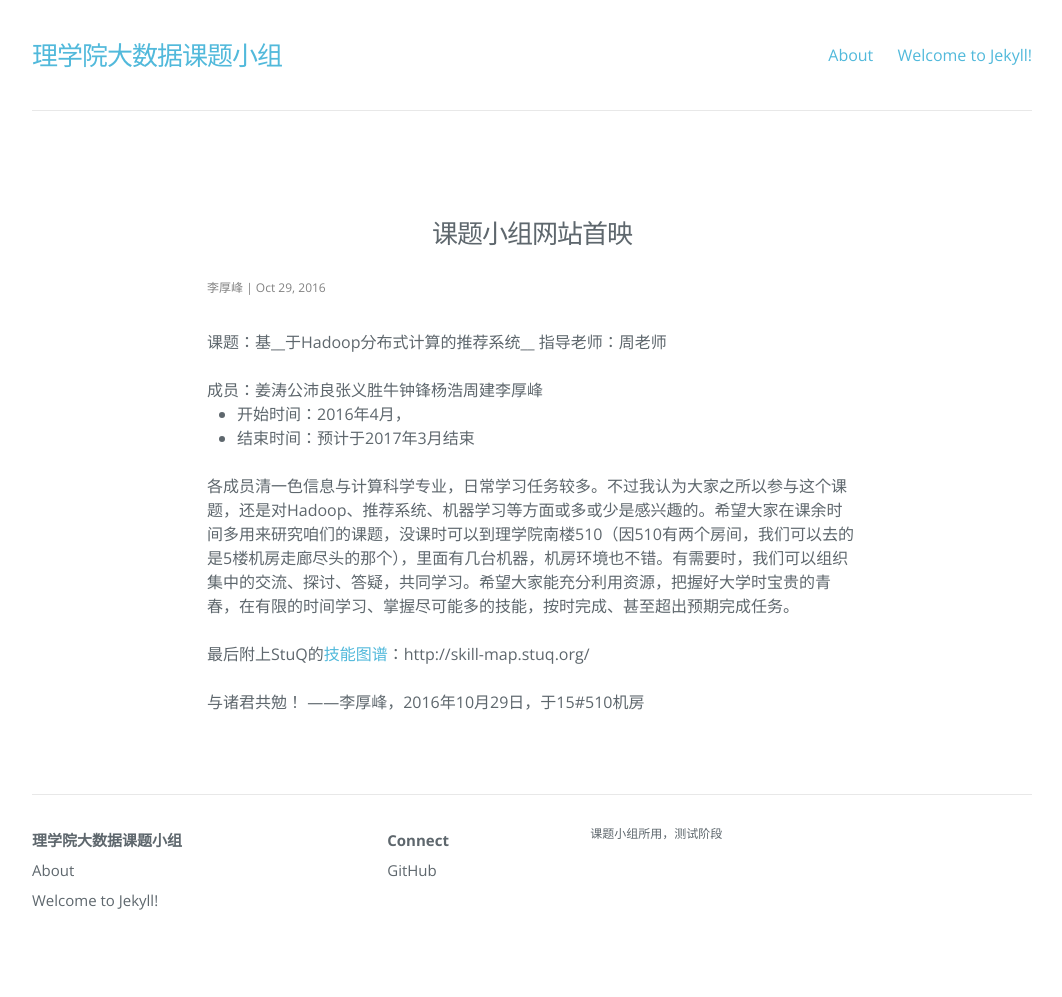
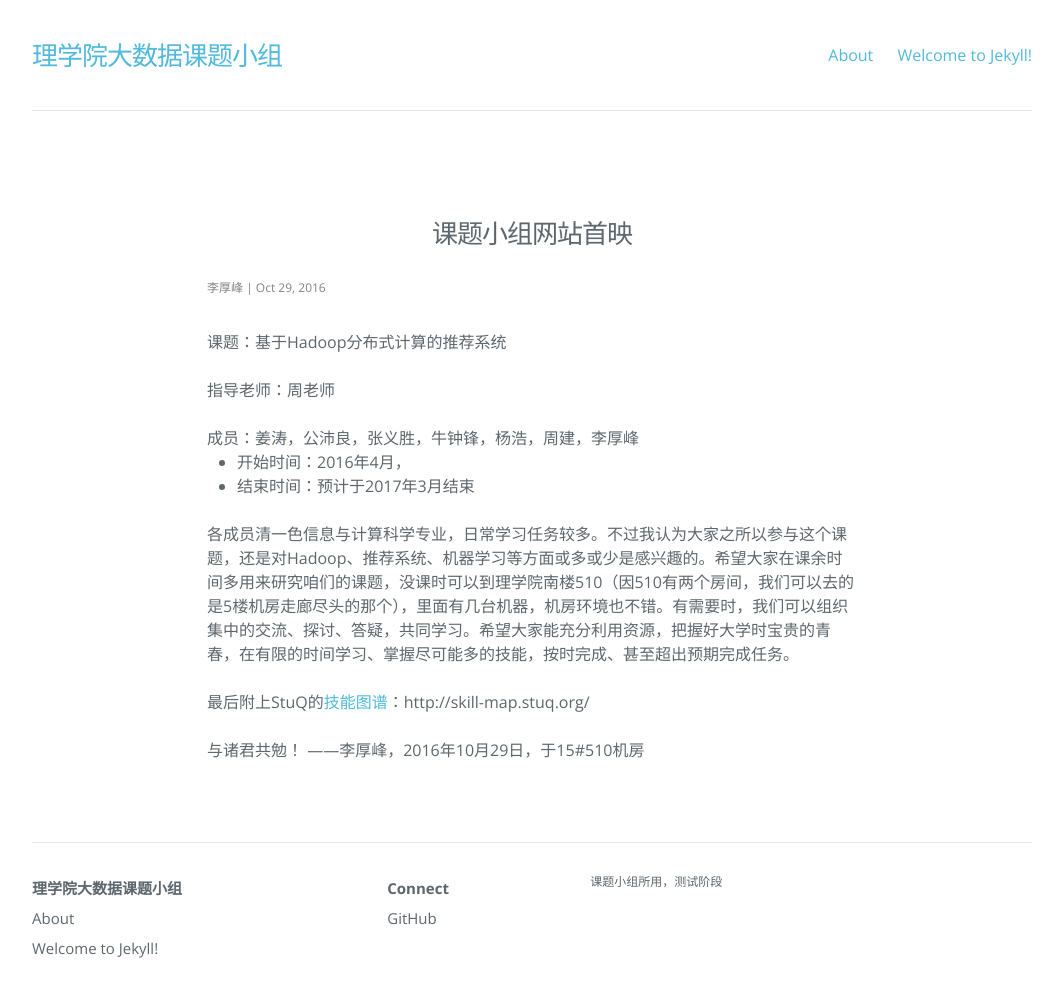
Before and after one commit to Genesis2011/Learn-BigData, a Jekyll site: the page built from _posts/2016-10-29-咱们课题小组也有网站啦.md, in a window 1280 px wide and 1031 px high. Shown: the top 997 px of the window, without its empty margins (108-1170 px from the left). Built offline with Jekyll 4.4.1, drawn with Linux system fonts in a browser that asks for light colours; nearby versions of some CDN libraries.

Commit message:
Update 课题小组网站首映

```diff
--- a/_posts/2016-10-29-咱们课题小组也有网站啦.md
+++ b/_posts/2016-10-29-咱们课题小组也有网站啦.md
@@ -4,10 +4,12 @@ layout: post
 categories: Innovation Project
 tags: 'Hadoop, Recommender Systems'
 ---
-课题：基__于Hadoop分布式计算的推荐系统__
+课题：基于Hadoop分布式计算的推荐系统
+
+
 指导老师：周老师
 
-|  成员：   |   姜涛  |  公沛良   |  张义胜   |  牛钟锋   |   杨浩  |  周建   |  李厚峰   |
+|  成员：   |   姜涛，  |  公沛良，   |  张义胜，   |  牛钟锋，   |   杨浩，  |  周建，   |  李厚峰   |
 
 * 开始时间：2016年4月，
 * 结束时间：预计于2017年3月结束
```
